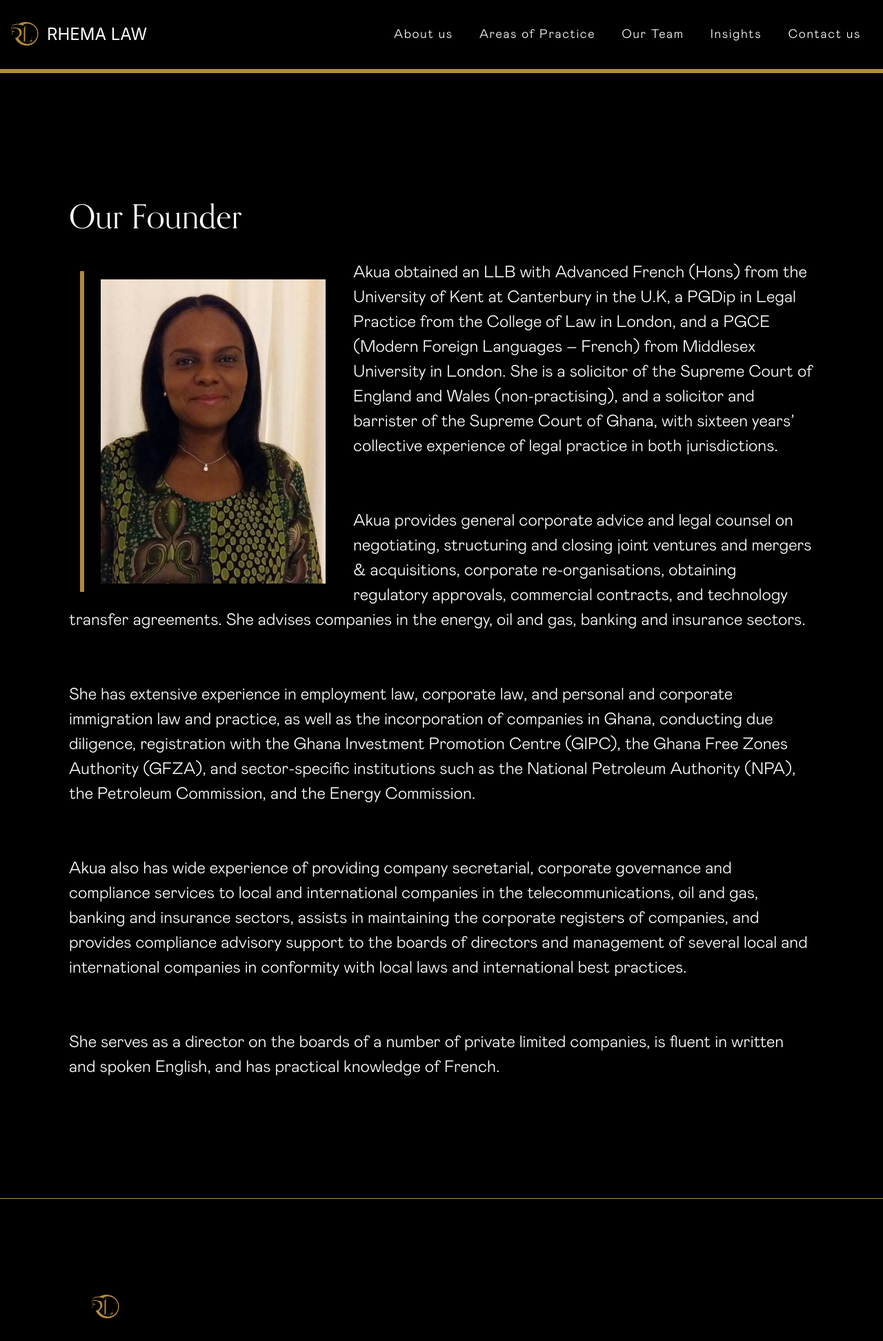
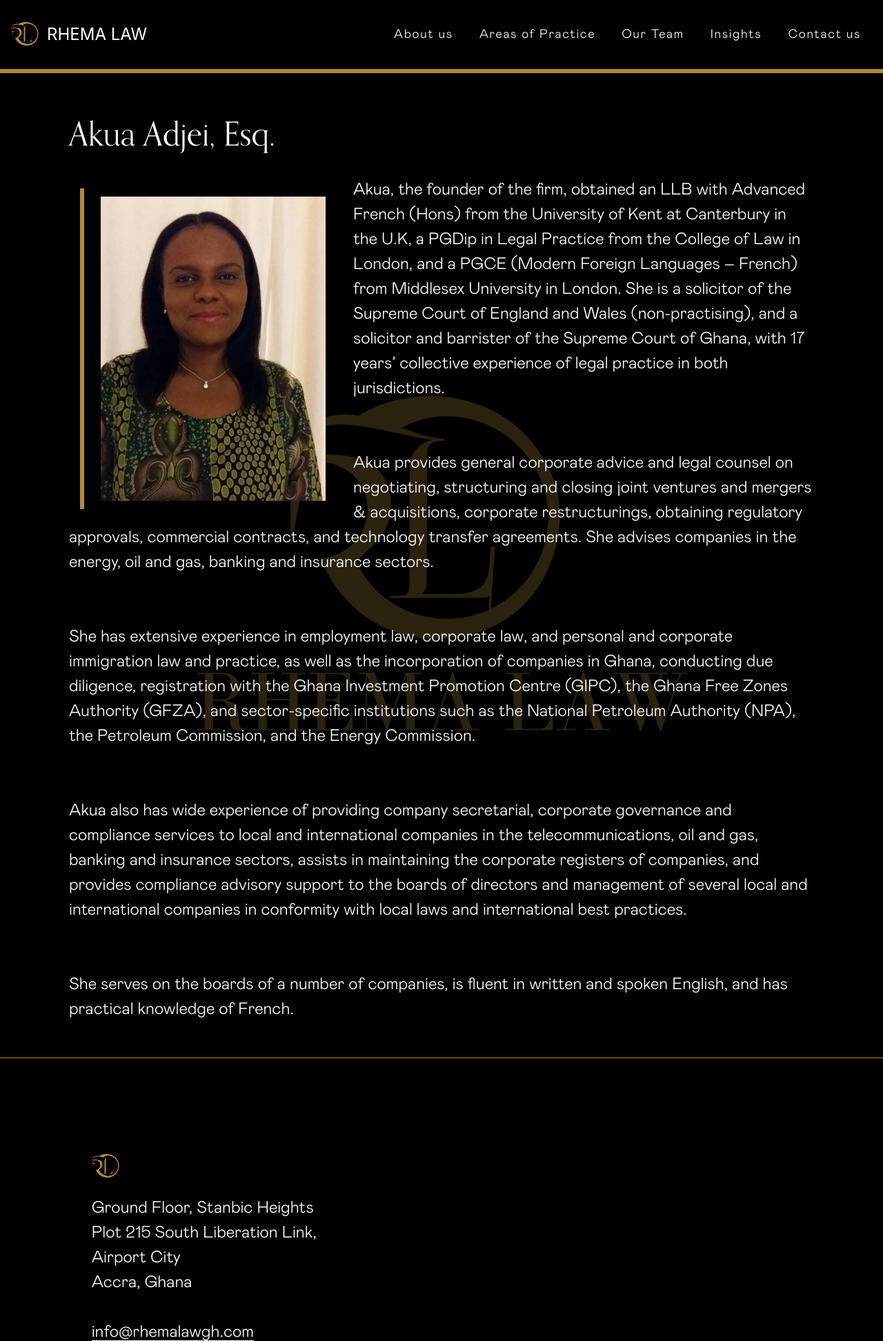
Before and after one commit to choeysnax/rhemalaw, a Django app: page /our-team in a window 1280 px wide. Shown: the top 1944 px of the page at 69% size. Run offline with Django 3.2, Linux system fonts and the light colour scheme; some libraries are stand-ins or nearby versions; some web fonts are replaced.

Commit message:
minor changes

```diff
--- a/frontend/templates/frontend/areas_of_practice.html
+++ b/frontend/templates/frontend/areas_of_practice.html
@@ -56,9 +56,10 @@
                             <strong class="w3-xlarge w3-margin-bottom w3-text-white w3-border-botto">These services are
                                 provided by
                                 our sister
-                                company
+                                company,
                                 <br class="w3-hide-medium w3-hide-large">
-                                <a href="" class="w3-text-yellow w3-xlarge w3-border-bottom w3-border-yellow is-bold">Oxford
+                                <a href="https://oxfordconsultants.herokuapp.com" target="_blank"
+                                   class="w3-text-yellow w3-xlarge w3-border-bottom w3-border-yellow is-bold">Oxford
                                     Consultants</a>
                             </strong>
                             <br>
--- a/frontend/templates/frontend/base.html
+++ b/frontend/templates/frontend/base.html
@@ -53,6 +53,14 @@
 
         .bgoverlay {
             background: rgba(0, 0, 0, 0.5);
+        }
+
+        .bgoverlay-about {
+            background: rgba(0, 0, 0, 0.8);
+        }
+
+        .bgoverlay-team {
+            background: rgba(0, 0, 0, 0.8);
         }
 
         .bgoverlay1 {
--- a/frontend/templates/frontend/rhema_team.html
+++ b/frontend/templates/frontend/rhema_team.html
@@ -10,25 +10,26 @@
 </style>
 
 {% block content %}
-    <section class="hero is-medium w3-black bgoverlay" style="min-height: 100vh">
+    <section class="hero is-small w3-black parallax" style="min-height: 100vh">
         <div class="hero-body ">
-            <div class="container ">
+            <div class="container bgoverlay-team">
                 <div class="w3-padding-large w3-padding-16">
-                    <h1 class="w3-xxxlarge">Our Founder</h1>
+                    <h1 class="w3-xxxlarge">Akua Adjei, Esq.</h1>
                     <br>
                     <div class="w3-xlarge">
                         <img src="{% static 'images/akua.jpeg' %}" style="width: 380px" alt=""
                              class="w3-left w3-margin w3-padding-large w3-leftbar w3-border-yellow">
-                        Akua obtained an LLB with Advanced French (Hons) from the University of Kent at Canterbury in
+                        Akua, the founder of the firm, obtained an LLB with Advanced French (Hons) from the University
+                        of Kent at Canterbury in
                         the U.K, a PGDip in Legal Practice from the College of Law in London, and a PGCE (Modern Foreign
                         Languages – French) from Middlesex University in London. She is a solicitor of the Supreme Court
                         of England and Wales (non-practising), and a solicitor and barrister of the Supreme Court of
-                        Ghana, with sixteen years’ collective experience of legal practice in both jurisdictions.
+                        Ghana, with 17 years’ collective experience of legal practice in both jurisdictions.
                         <br>
                         <br>
                         <br>
                         Akua provides general corporate advice and legal counsel on negotiating, structuring and closing
-                        joint ventures and mergers & acquisitions, corporate re-organisations, obtaining regulatory
+                        joint ventures and mergers & acquisitions, corporate restructurings, obtaining regulatory
                         approvals, commercial contracts, and technology transfer agreements. She advises companies in
                         the energy, oil and gas, banking and insurance sectors.
                         <br>
@@ -50,7 +51,7 @@
                         <br>
                         <br>
                         <br>
-                        She serves as a director on the boards of a number of private limited companies, is fluent in
+                        She serves on the boards of a number of companies, is fluent in
                         written and spoken English, and has practical knowledge of French.
                     </div>
                 </div>
```
Also changed, not shown: frontend/templates/frontend/about.html (+7 -4 lines).
